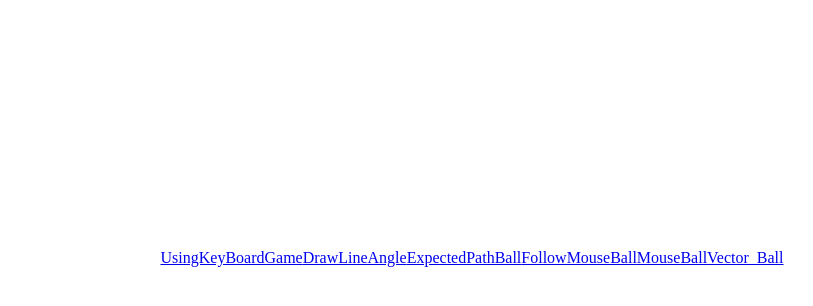
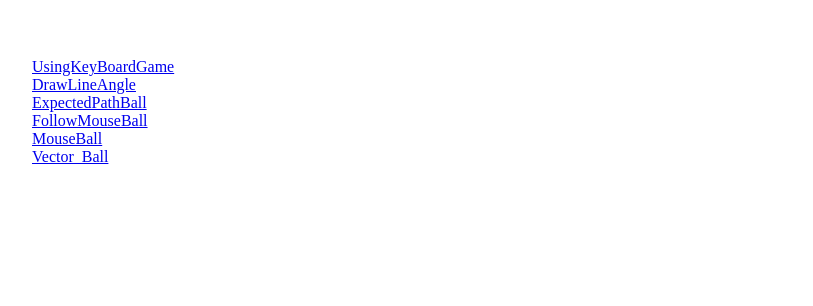
Before and after one commit to pyjun01/study_, a plain HTML site: page canvas/index.html in a window 1280 px wide. Shown: the part 142-448 px from the top of the page, without its empty margins (168-981 px from the left). Drawn offline with Linux system fonts and the light colour scheme.

Commit message:
Update index.html

```diff
--- a/canvas/index.html
+++ b/canvas/index.html
@@ -5,12 +5,8 @@
 	<meta name="viewport" content="width=device-width,initial-scale=1.0">
 	<title>test</title>
 	<style>
-		/*div{
-			width: 100px;height: 100px;
-			background-image: linear-gradient(45deg, #3023AE 0%, #FF0099 100%);
-			border-radius: 40% 60% 60% 40% / 50% 50% 50% 50% ;
-		}*/
-		html,body{width: 100%;height: 100%;display: flex;justify-content: center;align-items: center;}
+		*{margin:0;padding:0;box-sizing:border-box;}
+		html,body{width: 100%;height: 100%;padding: 100px;}
 	</style>
 </head>
 <body>
```
